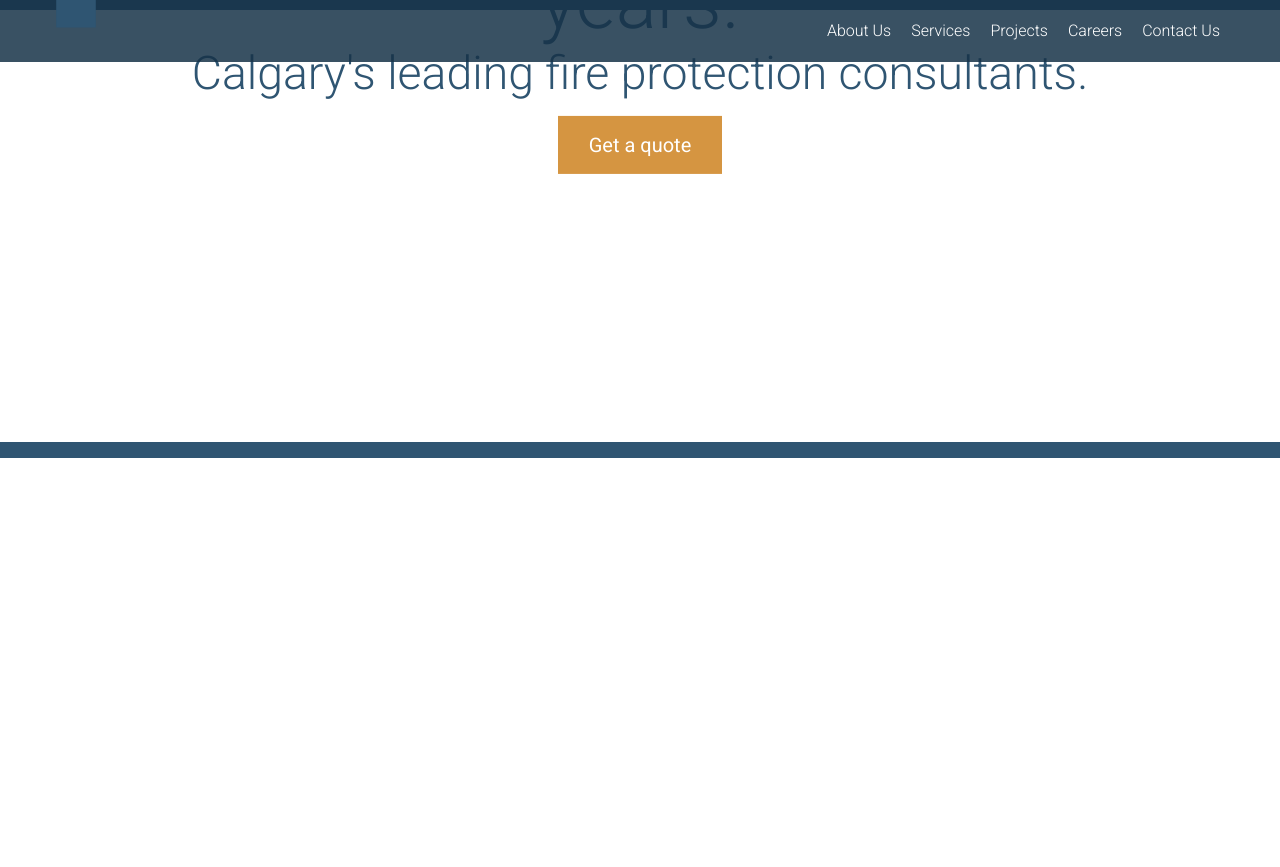
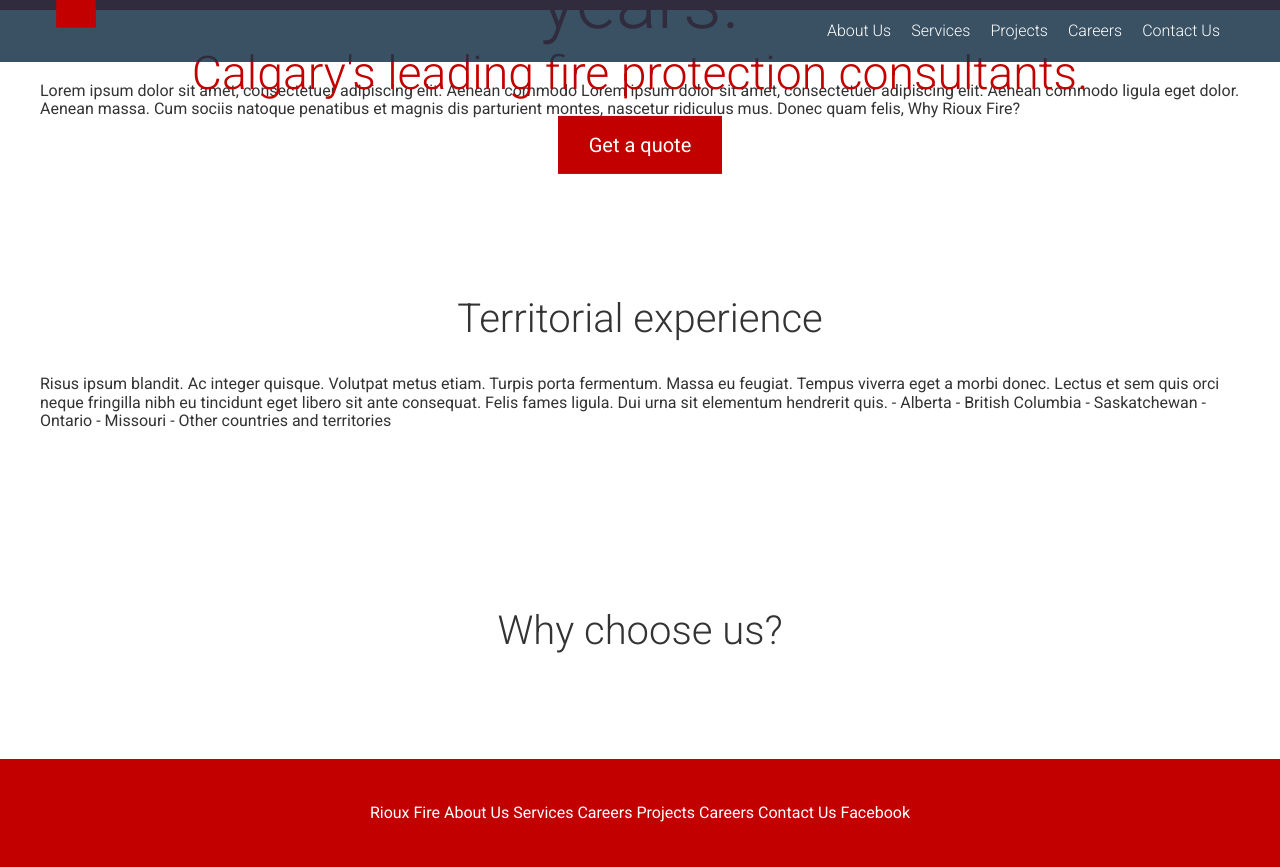
Before and after one commit to LittlePupper/rioux-fire, a PHP site: page / in a window 1280 px wide. Before the commit the page ends 458 px from the top, so only its background shows below. Run offline with PHP 8.4, Linux system fonts and the light colour scheme.

Commit message:
Minor changes for organization

```diff
--- a/app/assets/styles/base/_global.css
+++ b/app/assets/styles/base/_global.css
@@ -13,5 +13,5 @@
 }
 
 a {
-    color: $mainOrange;
+    color: $mainRed;
 }
--- a/app/assets/styles/base/_variables.css
+++ b/app/assets/styles/base/_variables.css
@@ -1,2 +1,3 @@
-$mainBlue: #2f5572;
-$mainOrange: #d59541;
+$mainRed: #C20000;
+$textGrey: #707070;
+$bgLightGrey: #F6F6F6;
--- a/app/assets/styles/modules/_btn.css
+++ b/app/assets/styles/modules/_btn.css
@@ -1,12 +1,12 @@
 .btn {
-  background-color: $mainBlue;
+  background-color: $mainRed;
   color: #FFF;
   text-decoration: none;
   padding: .75rem 1.2rem;
   display: inline-block;
 
   &--orange {
-      background-color: $mainOrange;
+      background-color: $mainRed;
   }
 
   &--large {
--- a/app/assets/styles/modules/_headline.css
+++ b/app/assets/styles/modules/_headline.css
@@ -1,7 +1,7 @@
 .headline {
   font-weight: 300;
   font-size: 1.9rem;
-  color: $mainBlue;
+  color: $mainRed;
 
   @mixin atSmall {
     font-size: 2.875rem;
@@ -12,7 +12,7 @@
   }
 
   &--orange {
-    color: $mainOrange;
+    color: $mainRed;
   }
 
   &--small {
--- a/app/assets/styles/modules/_large-hero.css
+++ b/app/assets/styles/modules/_large-hero.css
@@ -1,6 +1,6 @@
 .large-hero {
   position: relative;
-  border-bottom: 10px solid $mainBlue;
+  border-bottom: 10px solid $mainRed;
 
   &__text-content {
     padding-top: 88px;
@@ -18,7 +18,7 @@
 
   &__title {
     font-weight: 300;
-    color: $mainBlue;
+    color: $mainRed;
     font-size: 2.4rem;
     margin: 0;
 
@@ -30,7 +30,7 @@
 
   &__subtitle {
     font-weight: 300;
-    color: $mainBlue;
+    color: $mainRed;
     font-size: 1.5rem;
     margin: 0;
 
--- a/app/assets/styles/modules/_modal.css
+++ b/app/assets/styles/modules/_modal.css
@@ -38,11 +38,11 @@
     font-size: 2rem;
     transform: scaleX(1.2);
     transform-origin: 100% 0;
-    color: $mainBlue;
+    color: $mainRed;
     cursor: pointer;
 
     &:hover {
-      color: $mainOrange;
+      color: $mainRed;
     }
   }
 
--- a/app/assets/styles/modules/_page-section.css
+++ b/app/assets/styles/modules/_page-section.css
@@ -6,7 +6,7 @@
   }
 
   &--blue {
-    background-color: $mainBlue;
+    background-color: $mainRed;
     color: #FFF;
   }
 
--- a/app/assets/styles/modules/_primary-nav.css
+++ b/app/assets/styles/modules/_primary-nav.css
@@ -48,7 +48,7 @@
     display: block;
     padding: 5px 8px;
     font-size: .8rem;
-    background-color: rgba($mainBlue, .5);
+    background-color: rgba($mainRed, .5);
 
     @mixin atMedium {
       font-size: 1rem;
--- a/app/assets/styles/modules/_section-title.css
+++ b/app/assets/styles/modules/_section-title.css
@@ -1,10 +1,10 @@
 .section-title {
-  font-size: 2.55rem;
+  font-size: 1.75rem;
   font-weight: 300;
   text-align: center;
 
   @mixin atSmall {
-    font-size: 3.75rem;
+    font-size: 2.5rem;
   }
 
   strong {
@@ -29,7 +29,7 @@
   }
 
   &--blue {
-    color: $mainBlue;
+    color: $mainRed;
   }
 
   &--less-margin {
--- a/app/assets/styles/modules/_site-footer.css
+++ b/app/assets/styles/modules/_site-footer.css
@@ -1,7 +1,7 @@
 .site-footer {
-  background-color: $mainBlue;
+  background-color: $mainRed;
   color: #FFF;
-  padding: .5rem 0;
+  padding: 45px 0;
   text-align: center;
 
   &__text {
--- a/app/assets/styles/modules/_site-header.css
+++ b/app/assets/styles/modules/_site-header.css
@@ -6,12 +6,12 @@
   transition: background-color .3s ease-out;
 
   &--is-expanded {
-    background-color: rgba($mainBlue, .55);
+    background-color: rgba($mainRed, .55);
   }
 
   @mixin atMedium {
     position: fixed;
-    background-color: rgba($mainBlue, .3);
+    background-color: rgba($mainRed, .3);
 
     &--dark {
       background-color: rgba(23, 51, 72, .85);
@@ -29,7 +29,7 @@
 
   &__logo {
     position: absolute;
-    background-color: $mainBlue;
+    background-color: $mainRed;
     left: 50%;
     transform: translateX(-50%) scale(.8);
     transform-origin: 50% 0;
--- a/app/assets/styles/modules/_social-icons.css
+++ b/app/assets/styles/modules/_social-icons.css
@@ -2,7 +2,7 @@
   text-align: center;
 
   &__icon {
-    background-color: $mainOrange;
+    background-color: $mainRed;
     display: inline-block;
     margin: 0 5px 5px 5px;
     width: 33%;
--- a/app/assets/styles/styles.css
+++ b/app/assets/styles/styles.css
@@ -10,8 +10,7 @@
 @import "modules/_row";
 @import "modules/_generic-content-container";
 @import "modules/_section-title";
-@import "modules/_feature-item";
-@import "modules/_testimonial";
+@import "modules/_welcome-blurb";
 @import "modules/_sprite";
 @import "modules/_site-footer";
 @import "modules/_site-header";
--- a/app/index.html
+++ b/app/index.html
@@ -57,20 +57,43 @@
   </div>
 
   <div id="welcome-blurb" class="page-section">
-    <div class="wrapper"></div>
+    <div class="wrapper">
+      Lorem ipsum dolor sit amet, consectetuer adipiscing elit. Aenean commodo
+      Lorem ipsum dolor sit amet, consectetuer adipiscing elit. Aenean commodo ligula eget dolor.
+      Aenean massa. Cum sociis natoque penatibus et magnis dis parturient montes, nascetur ridiculus mus. Donec quam felis,
+      Why Rioux Fire?
+    </div>
   </div>
 
   <div id="territorial-experience" class="page-section">
-    <div class="wrapper"></div>
+    <div class="wrapper">
+      <h2 class="section-title">Territorial experience</h2>
+      Risus ipsum blandit. Ac integer quisque. Volutpat metus etiam. Turpis porta fermentum. Massa eu feugiat. Tempus viverra eget a morbi donec. Lectus et sem quis orci neque fringilla nibh eu tincidunt eget libero sit ante consequat. Felis fames ligula. Dui urna sit elementum hendrerit quis.
+      - Alberta
+      - British Columbia
+      - Saskatchewan
+      - Ontario
+      - Missouri
+      - Other countries and territories
+    </div>
   </div>
 
   <div id="why-choose-us" class="page-section">
-    <div class="wrapper"></div>
+    <div class="wrapper">
+      <h2 class="section-title">Why choose us?</h2>
+    </div>
   </div>
 
   <footer class="site-footer">
     <div class="wrapper">
-
+      Rioux Fire
+      About Us
+      Services
+      Careers
+      Projects
+      Careers
+      Contact Us
+      Facebook
     </div>
   </footer>
 
--- a/app/temp/styles/styles.css
+++ b/app/temp/styles/styles.css
@@ -471,12 +471,12 @@
 }
 
 a {
-    color: #d59541;
+    color: #C20000;
 }
 
 .large-hero {
   position: relative;
-  border-bottom: 10px solid #2f5572;
+  border-bottom: 10px solid #C20000;
 
 }
 
@@ -519,7 +519,7 @@
 
 .large-hero__subtitle {
     font-weight: 300;
-    color: #2f5572;
+    color: #C20000;
     font-size: 1.5rem;
     margin: 0;
 
@@ -557,7 +557,7 @@
   }
 
 .btn {
-  background-color: #2f5572;
+  background-color: #C20000;
   color: #FFF;
   text-decoration: none;
   padding: .75rem 1.2rem;
@@ -566,7 +566,7 @@
 }
 
 .btn--orange {
-      background-color: #d59541;
+      background-color: #C20000;
   }
 
 .btn--large {
@@ -926,7 +926,7 @@
   }
 
 .section-title {
-  font-size: 2.55rem;
+  font-size: 1.75rem;
   font-weight: 300;
   text-align: center;
 
@@ -935,7 +935,7 @@
 @media (min-width: 530px) {
 
 .section-title {
-    font-size: 3.75rem
+    font-size: 2.5rem
 
 }
   }
@@ -1155,9 +1107,9 @@
 }
 
 .site-footer {
-  background-color: #2f5572;
+  background-color: #C20000;
   color: #FFF;
-  padding: .5rem 0;
+  padding: 45px 0;
   text-align: center;
 }
 
@@ -1215,7 +1167,7 @@
 
 .site-header__logo {
     position: absolute;
-    background-color: #2f5572;
+    background-color: #C20000;
     left: 50%;
     -webkit-transform: translateX(-50%) scale(.8);
        -moz-transform: translateX(-50%) scale(.8);
```
Also changed, not shown: other parts of app/temp/styles/styles.css (+20 -68 lines), app/assets/styles/modules/_feature-item.css (deleted, +0 -35 lines), app/assets/styles/modules/_welcome-blurb.css (renamed from app/assets/styles/modules/_testimonial.css, +4 -4 lines).
